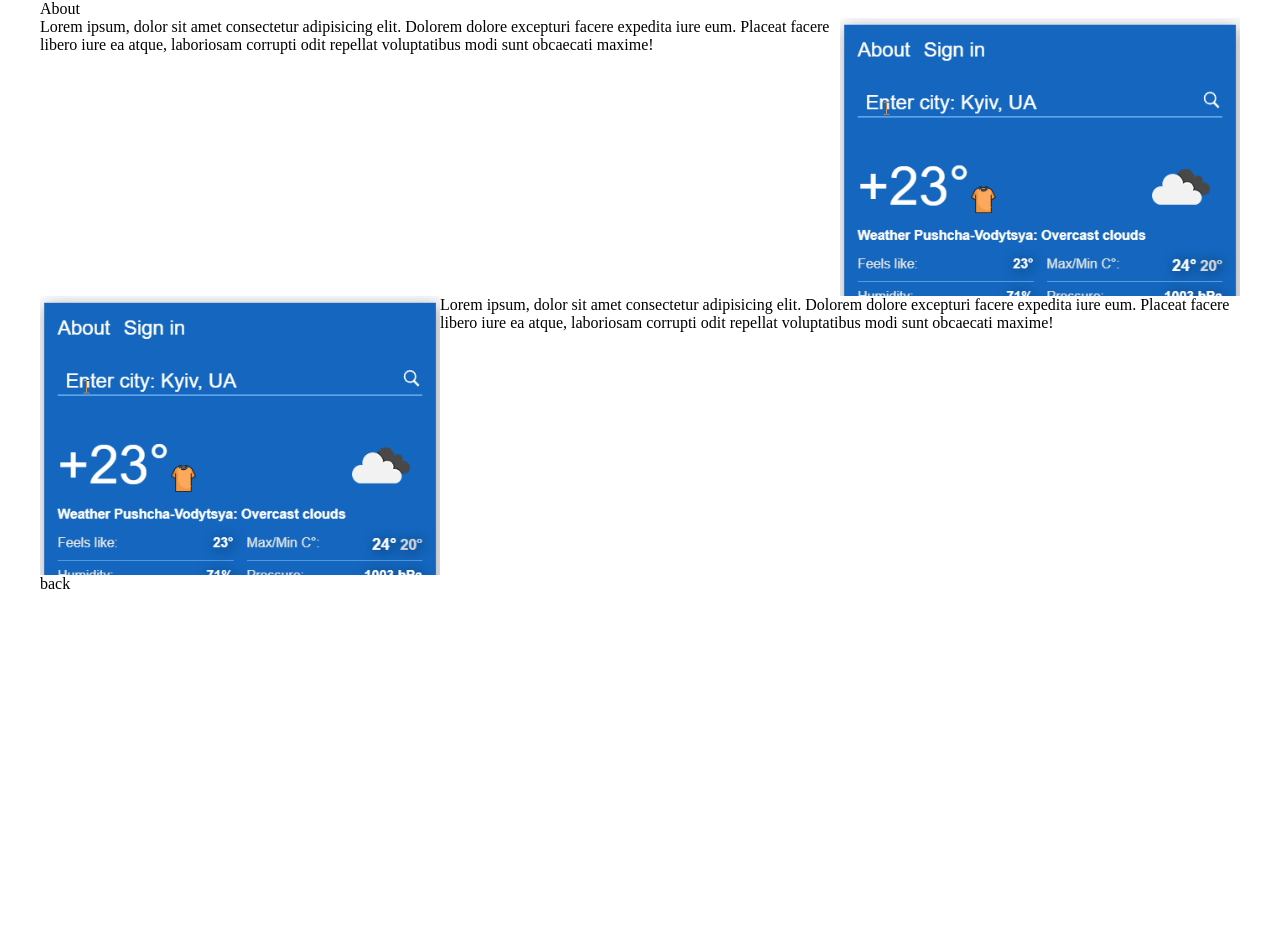
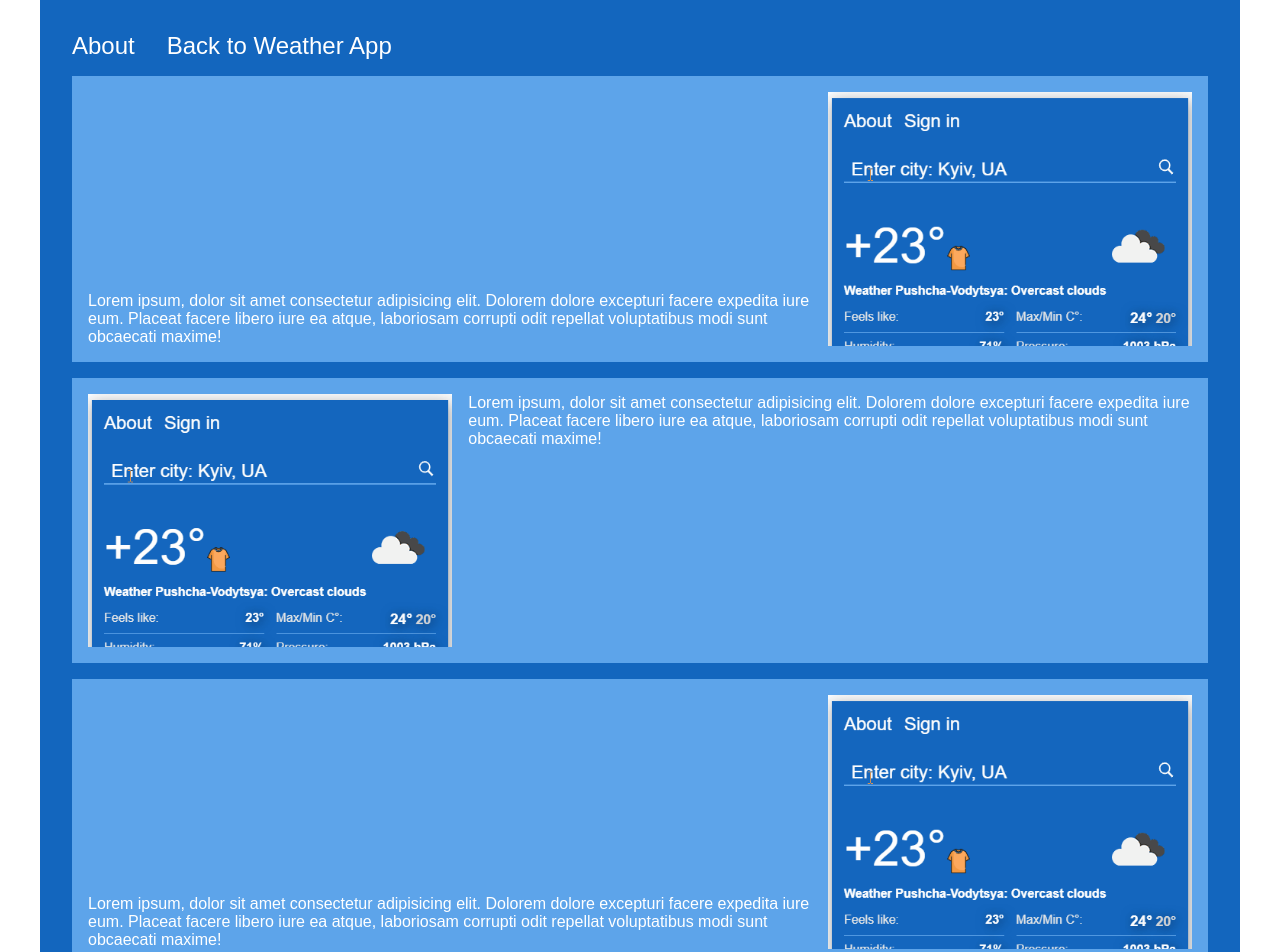
Before and after one commit to KausVlad/React-first-project, a React (Vite) app: page /about in a window 1280 px wide. Shown: the top 952 px of the page. Before the commit the page ends 800 px from the top, so only its background shows below. Built offline with nearby package versions, Linux system fonts and the light colour scheme.

Commit message:
added baseline skeleton about

```diff
--- a/src/components/About/About.jsx
+++ b/src/components/About/About.jsx
@@ -5,24 +5,51 @@ export function About() {
   return (
     <div className="about-background">
       <div className="about-container">
-        <h1>About</h1>
+        <div className="about-inf">
+          <NavLink to="/about">About</NavLink>
+          <NavLink to="/">Back to Weather App</NavLink>
+        </div>
         <div className="about">
-          <p className="about1">
+          <div className="about-common about1">
+            <p>
               Lorem ipsum, dolor sit amet consectetur adipisicing elit. Dolorem
               dolore excepturi facere expedita iure eum. Placeat facere libero
               iure ea atque, laboriosam corrupti odit repellat voluptatibus modi
               sunt obcaecati maxime!
             </p>
-          <img className="about-img1" src="public\images\1T.gif" alt="1" />
-          <p className="about2">
+            <img src="/images/1T.gif" alt="1" />
+          </div>
+
+          <div className="about-common about2">
+            <p>
               Lorem ipsum, dolor sit amet consectetur adipisicing elit. Dolorem
               dolore excepturi facere expedita iure eum. Placeat facere libero
               iure ea atque, laboriosam corrupti odit repellat voluptatibus modi
               sunt obcaecati maxime!
             </p>
-          <img className="about-img2" src="public\images\1T.gif" alt="1" />
+            <img src="/images/1T.gif" alt="1" />
           </div>
-        <NavLink to="/">back</NavLink>
+
+          <div className="about-common about1">
+            <p>
+              Lorem ipsum, dolor sit amet consectetur adipisicing elit. Dolorem
+              dolore excepturi facere expedita iure eum. Placeat facere libero
+              iure ea atque, laboriosam corrupti odit repellat voluptatibus modi
+              sunt obcaecati maxime!
+            </p>
+            <img src="/images/1T.gif" alt="1" />
+          </div>
+
+          <div className="about-common about2">
+            <p>
+              Lorem ipsum, dolor sit amet consectetur adipisicing elit. Dolorem
+              dolore excepturi facere expedita iure eum. Placeat facere libero
+              iure ea atque, laboriosam corrupti odit repellat voluptatibus modi
+              sunt obcaecati maxime!
+            </p>
+            <img src="/images/1T.gif" alt="1" />
+          </div>
+        </div>
       </div>
     </div>
   );
--- a/src/components/About/About.scss
+++ b/src/components/About/About.scss
@@ -3,32 +3,58 @@
 .about-background {
   display: flex;
   justify-content: center;
+  font-family: sans-serif;
+  color: #fff;
 }
 
 .about-container {
   max-width: 1200px;
+  background: var.$color-3;
+  padding: 2rem;
 }
 
 .about {
-  display: grid;
-  grid-template-columns: repeat(3, 1fr);
-  grid-template-areas:
-    'about1 about1 about-img1'
-    'about-img2 about2 about2';
+  display: flex;
+  flex-direction: column;
+  gap: 1rem;
+}
+
+.about-inf {
+  display: flex;
+  font-size: 1.5rem;
+  gap: 2rem;
+  margin-bottom: 1rem;
+  a {
+    &:hover {
+      text-decoration: underline;
+      cursor: pointer;
+    }
+  }
+}
+
+.about-common {
+  display: flex;
+  background: var.$color-2;
+  padding: 1rem;
+  gap: 1rem;
+  img {
+    width: 33%;
+  }
 }
 
 .about1 {
-  grid-area: about1;
-}
-
-.about-img1 {
-  grid-area: about-img1;
+  align-items: flex-end;
 }
 
 .about2 {
-  grid-area: about2;
+  flex-direction: row-reverse;
 }
 
-.about-img2 {
-  grid-area: about-img2;
+@media (max-width: 600px) {
+  .about-common {
+    flex-direction: column;
+    img {
+      width: 100%;
+    }
+  }
 }
--- a/src/components/Menu/Menu.scss
+++ b/src/components/Menu/Menu.scss
@@ -5,4 +5,10 @@
   gap: 1rem;
   align-items: center;
   font-size: 1.5rem;
+  a {
+    &:hover {
+      text-decoration: underline;
+      cursor: pointer;
+    }
+  }
 }
```
Lines whose indentation alone changed are shown as unchanged.
